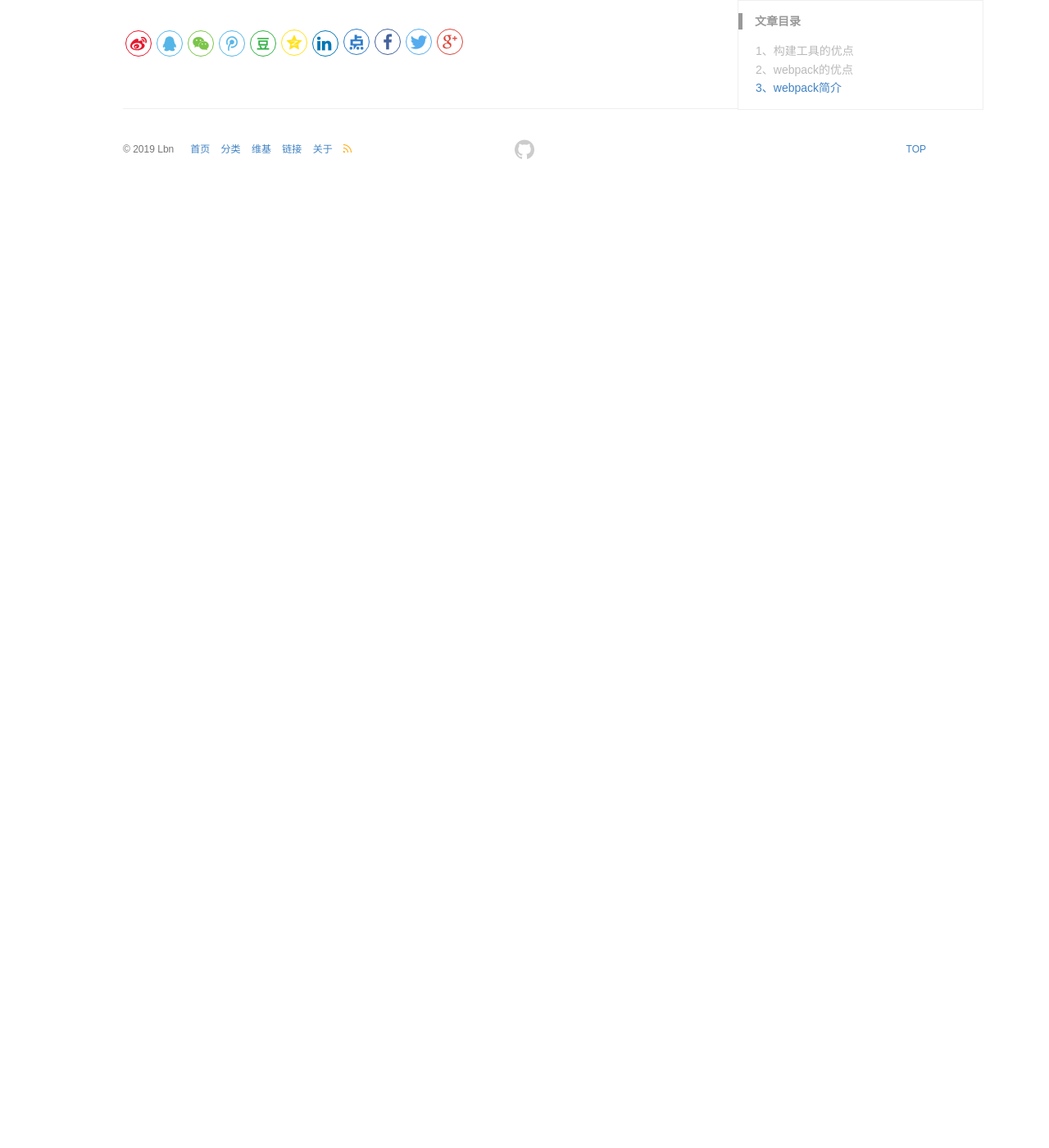
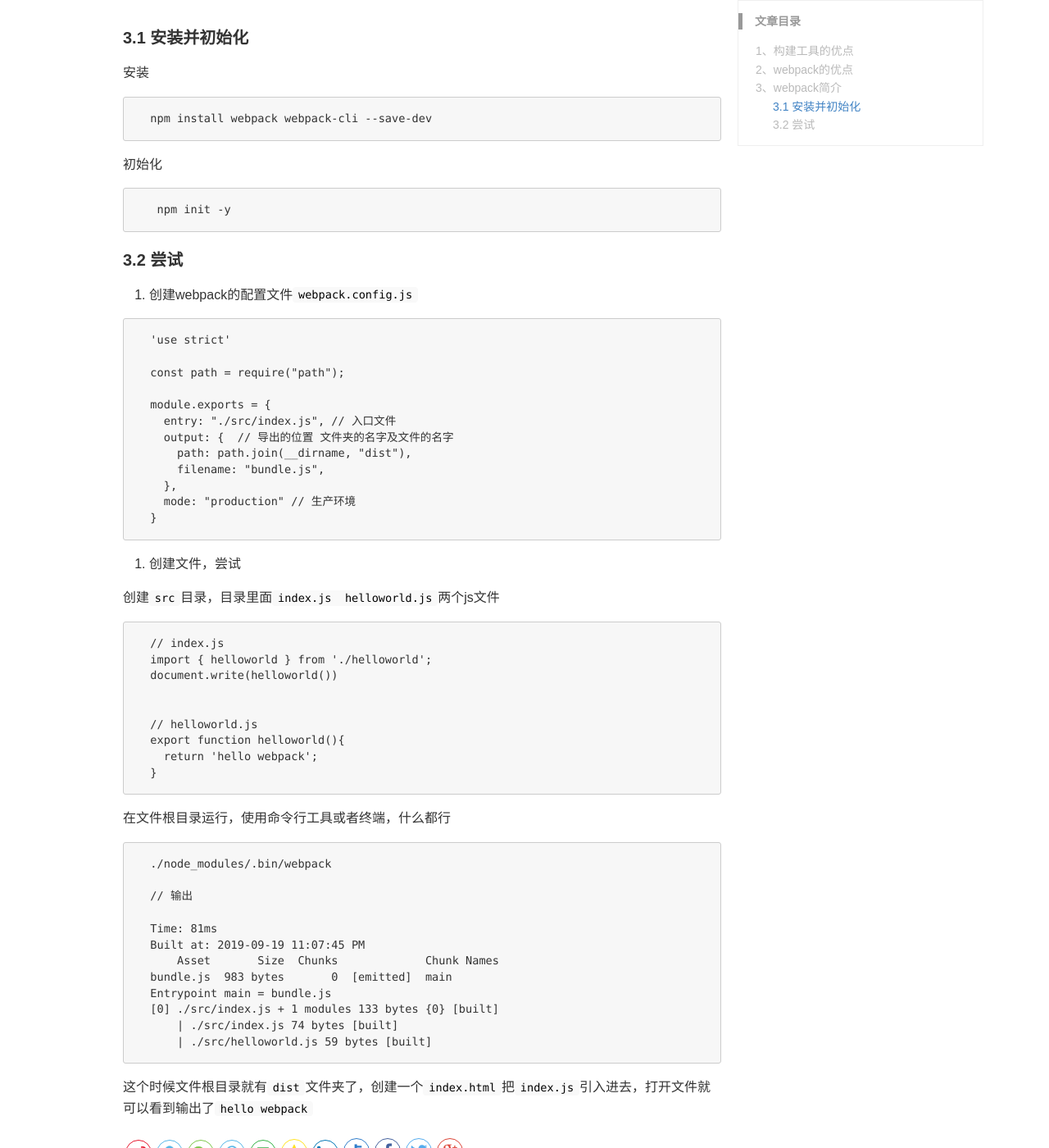
Before and after one commit to LB-nan/cat-Said, a Jekyll site: the page built from _posts/2019-09-18-webpack.md, in a window 1280 px wide and 1400 px high, scrolled down 1079 px. Shown: the whole window at 82% size. Built offline with Jekyll 4.4.1, drawn with Linux system fonts in a browser that asks for light colours; comment, search, counter and statistics services are not loaded; before the commit the page ends 1310 px from its top, so only the background shows below that.

Commit message:
Update 2019-09-18-webpack.md

````diff
--- a/_posts/2019-09-18-webpack.md
+++ b/_posts/2019-09-18-webpack.md
@@ -31,3 +31,72 @@
 webpack配置组成。
 
 ![](/images/blog/webpack/1.png)
+
+
+#### 3.1 安装并初始化
+
+安装
+
+```
+  npm install webpack webpack-cli --save-dev
+```
+
+初始化
+
+```
+   npm init -y
+```
+
+#### 3.2 尝试
+
+1. 创建webpack的配置文件`webpack.config.js`
+
+```
+  'use strict'
+
+  const path = require("path");
+
+  module.exports = {
+    entry: "./src/index.js", // 入口文件
+    output: {  // 导出的位置 文件夹的名字及文件的名字
+      path: path.join(__dirname, "dist"),
+      filename: "bundle.js",
+    },
+    mode: "production" // 生产环境
+  }
+```
+
+2. 创建文件，尝试
+
+创建`src`目录，目录里面`index.js  helloworld.js`两个js文件
+
+```
+  // index.js
+  import { helloworld } from './helloworld';
+  document.write(helloworld())
+
+
+  // helloworld.js
+  export function helloworld(){
+    return 'hello webpack';
+  }
+```
+
+在文件根目录运行，使用命令行工具或者终端，什么都行
+
+```
+  ./node_modules/.bin/webpack
+
+  // 输出
+
+  Time: 81ms
+  Built at: 2019-09-19 11:07:45 PM
+      Asset       Size  Chunks             Chunk Names
+  bundle.js  983 bytes       0  [emitted]  main
+  Entrypoint main = bundle.js
+  [0] ./src/index.js + 1 modules 133 bytes {0} [built]
+      | ./src/index.js 74 bytes [built]
+      | ./src/helloworld.js 59 bytes [built]
+```
+
+这个时候文件根目录就有`dist`文件夹了，创建一个`index.html`把`index.js`引入进去，打开文件就可以看到输出了`hello webpack`
````
